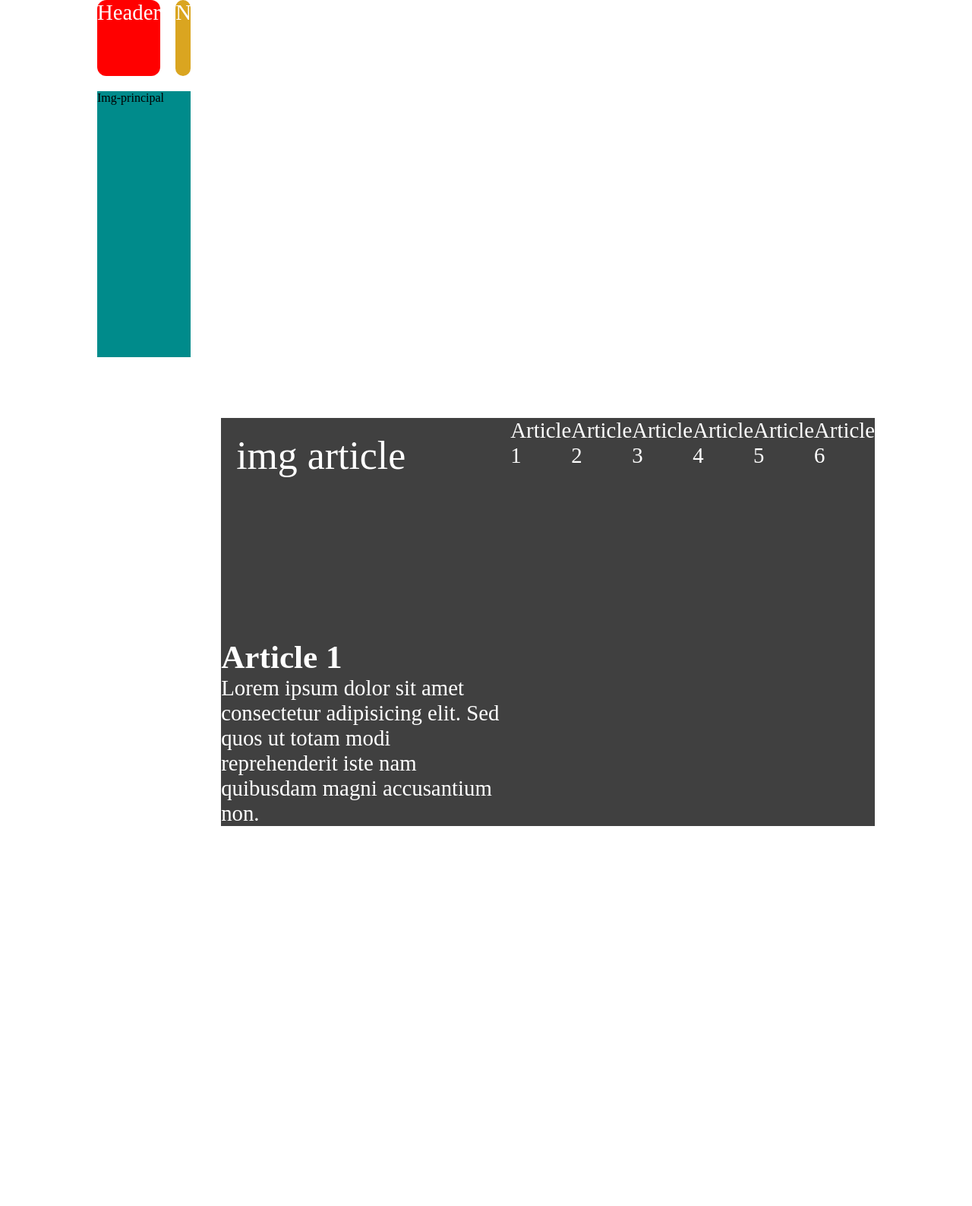
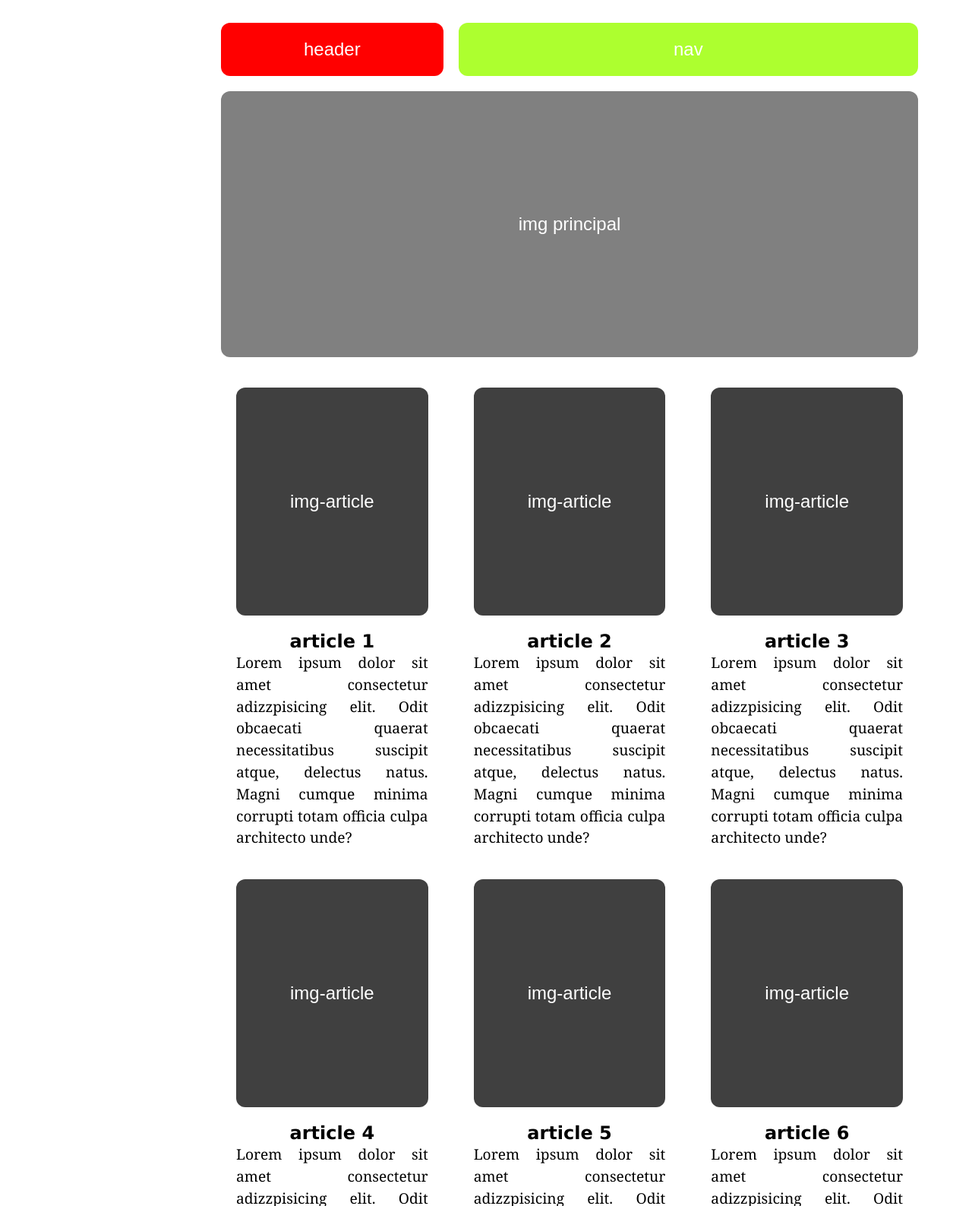
Before and after one commit to JuanFe1221/Sitio-web, a plain HTML site: page maquetacion.html in a window 1280 px wide. Shown: the top 1587 px of the page at 76% size. Before the commit the page ends 1087 px from the top, so only its background shows below. Drawn offline with Linux system fonts and the light colour scheme.

Commit message:
Repararando maquetacion

```diff
--- a/css/maquetacion.css
+++ b/css/maquetacion.css
@@ -1,72 +1,138 @@
-*{
+* {
     margin: 0;
     padding: 0;
     box-sizing: border-box;
+    font-family: 'Bebas Neue', sans-serif;
 }
-.main-content{
-    width: 80%;
-     margin: 0 auto;
+.content {
+    margin-left: 240px;
+    margin-right: 20px;
+}
+h2 {
+    text-align: center;
+}
+h1 {
+    text-align: center;
+}
+.main-content {
+    width: 90%;
+    max-width: 1300px;
+    margin: 0 auto;
     display: grid;
     gap: 20px;
-    display: grid;
-    grid-template:  "header       nav           nav"    100px
-                   "section     section    section"     350px
-                   "article-1   article-2  article-3"   auto
-                   "article-4   article-5  article-6"   auto /
-                     1fr         1fr        1fr
-
-                   ;
+    grid-template: "header          nav-class        nav-class"      100px
+                   "section         section          section"    350px
+                   "article-1       article-2        article-3"   auto
+                   "article-4       article-5        article-6"   auto/
+                   1fr              1fr              1fr;
 }
-header{
-    background-color: red;
+header {
+    background: red;
     grid-area: header;
-    display: flex;
-    justify-items: center;
-    text-align: center;
-}
-header, article, nav, .img-article{
-    display: flex;
-    border-radius: 12px;
-    color:white;
-    font-size: 1.8em;
-    display: flex;
+    margin-top: 30px;
 
 }
-nav{
-    background-color: goldenrod;
-    grid-area: nav;
+header, .nav-class, section, .img-article {
+    border-radius: 12px;
+    color: white;
+    font-size: 1.5em;
+    display: flex;
+    justify-content: center;
+    align-items: center;
+
 }
-section{
-    background-color: darkcyan;
+
+.nav-class {
+    position: relative;
+    background:greenyellow;
+    grid-area: nav-class;
+    margin-top: 30px;
+}
+section {
+    background: gray;
     grid-area: section;
 }
-article{
-    background-color: rgb(64, 64, 64);
-    grid-area: article;
+article {
+    max-width: 400px;
+    margin-left: 20px;
+    margin-right: 20px;
 }
-.article-1{
-    grid-area: article-1 ;
+article .article-1{
+    grid-area: article-1;
 }
-.article-2{
-    grid-area: article-2 ;
+article .article-2{
+    grid-area: article-2;
 }
-.article-3{
-    grid-area: article-3 ;
+article .article-3{
+    grid-area: article-3;
 }
-.article-4{
-    grid-area: article-4 ;
+article .article-4{
+    grid-area: article-4;
 }
-.article-5{
-    grid-area: article-5 ;
+article .article-5{
+    grid-area: article-5;
 }
-.article-6{
-    grid-area: article-6 ;
+article .article-6{
+    grid-area: article-6;
 }
-.bg-art{
+.img-article {
+    width: 100%;
+    height: 300px;
+    margin: 20px 20px 20px 0;
     background: rgb(64, 64, 64);
 }
-.img-article{
-    width: 300px;
-    height: 250px;
-    margin: 20px;
+
+.font-article {
+    font-size: 1.2em;
+    line-height: 1.5em;
+    font-family: Georgia, 'Times New Roman', Times, serif;
+    text-align: justify;
+    color: black;
 }
+.titulo-articulo {
+    color: black;
+    font-family: Verdana, Geneva, Tahoma, sans-serif;
+}
+@media screen and (min-width: 500px) and (max-width: 900px) {
+
+    .main-content {
+        width: 92%;
+        max-width: 1300px;
+        margin: 0 auto;
+        display: grid;
+        gap: 20px;
+        grid-template: "header      nav"                      100px
+                       "section     section"                  350px
+                       "article_1   article_2"                auto
+                       "article_3   article_4"                auto
+                       "article_5   article_6"                auto  /
+                        1fr          1fr;
+    }
+}
+
+@media screen and (min-width: 350px) and (max-width: 500px) {
+
+    .main-content {
+        width: 95%;
+        max-width: 1300px;
+        margin: 0 auto;
+        display: grid;
+        gap: 10px;
+        grid-template: "header"                               100px
+                       "nav"                                  100px
+                       "section"                              100px
+                       "article_1"                            auto
+                       "article_2"                            auto
+                       "article_3"                            auto
+                       "article_4"                            auto
+                       "article_5"                            auto
+                       "article_6"                            auto  /
+                        1fr;
+    }
+
+    article {
+        max-width: 600px;
+        margin-left: 20px;
+        margin-right: 20px;
+    }
+}
--- a/maquetacion.html
+++ b/maquetacion.html
@@ -8,29 +8,62 @@
     <link rel="stylesheet" href="css/maquetacion.css">
 </head>
 <body>
-    <div class="main-content">
-        <header>
-         Header
-     </header>
-     <nav>
-        Nav
-    </nav>
-     <section class="img-arti">Img-principal</section>
-     <article>
-         <div class="bg-art article-1" >
-           <div class="img-article"> img article</div>
-           <h2>Article 1</h2>
-           <p>Lorem ipsum dolor sit amet consectetur adipisicing elit. Sed quos ut totam modi reprehenderit iste nam quibusdam magni accusantium non.</p>
 
-         </div>
-         <div class="bg-art article-1">Article 1</div>
-         <div class="bg-art article-2">Article 2</div>
-         <div class="bg-art article-3">Article 3</div>
-         <div class="bg-art article-4">Article 4</div>
-         <div class="bg-art article-5">Article 5</div>
-         <div class="bg-art article-6">Article 6</div>
+    <div class="content">
 
-     </article>
-    </div>
+          <div class="main-content">
+
+          <header class="header-class" >
+              header
+      </header>
+
+       <nav class="nav-class">
+              nav
+          </nav>
+
+         <section>img principal</section>
+
+         <article class="  article-1">
+          <div class="img-article">img-article</div>
+          <h2 class="titulo-articulo">article 1</h2>
+            <p class="font-article">Lorem ipsum dolor sit amet consectetur adizzpisicing elit. Odit obcaecati quaerat necessitatibus suscipit atque, delectus natus. Magni cumque minima corrupti totam officia culpa architecto unde?</p>
+          </article>
+
+            <article class="  article-2">
+              <div class="img-article">img-article</div>
+              <h2 class="titulo-articulo">article 2</h2>
+                <p class="font-article">Lorem ipsum dolor sit amet consectetur adizzpisicing elit. Odit obcaecati quaerat necessitatibus suscipit atque, delectus natus. Magni cumque minima corrupti totam officia culpa architecto unde?</p>
+              </article>
+
+                <article class=" article-3">
+                  <div class="img-article">img-article</div>
+                  <h2 class="titulo-articulo">article 3</h2>
+                    <p class="font-article">Lorem ipsum dolor sit amet consectetur adizzpisicing elit. Odit obcaecati quaerat necessitatibus suscipit atque, delectus natus. Magni cumque minima corrupti totam officia culpa architecto unde?</p>
+                  </article>
+
+                    <article class=" article-4">
+                      <div class="img-article">img-article</div>
+                      <h2 class="titulo-articulo">article 4</h2>
+                        <p class="font-article">Lorem ipsum dolor sit amet consectetur adizzpisicing elit. Odit obcaecati quaerat necessitatibus suscipit atque, delectus natus. Magni cumque minima corrupti totam officia culpa architecto unde?</p>
+                      </article>
+
+                        <article class=" article-5">
+                          <div class="img-article">img-article</div>
+                          <h2 class="titulo-articulo">article 5</h2>
+                            <p class="font-article">Lorem ipsum dolor sit amet consectetur adizzpisicing elit. Odit obcaecati quaerat necessitatibus suscipit atque, delectus natus. Magni cumque minima corrupti totam officia culpa architecto unde?</p>
+                          </article>
+
+                            <article class="article-6">
+                              <div class="img-article">img-article</div>
+                              <h2 class="titulo-articulo">article 6</h2>
+                                <p class="font-article">Lorem ipsum dolor sit amet consectetur adizzpisicing elit. Odit obcaecati quaerat necessitatibus suscipit atque, delectus natus. Magni cumque minima corrupti totam officia culpa architecto unde?</p>
+                              </article>
+
+                     </div>
+       </article>
+       </div>
+      </div>
+
+
 </body>
 </html>
```
